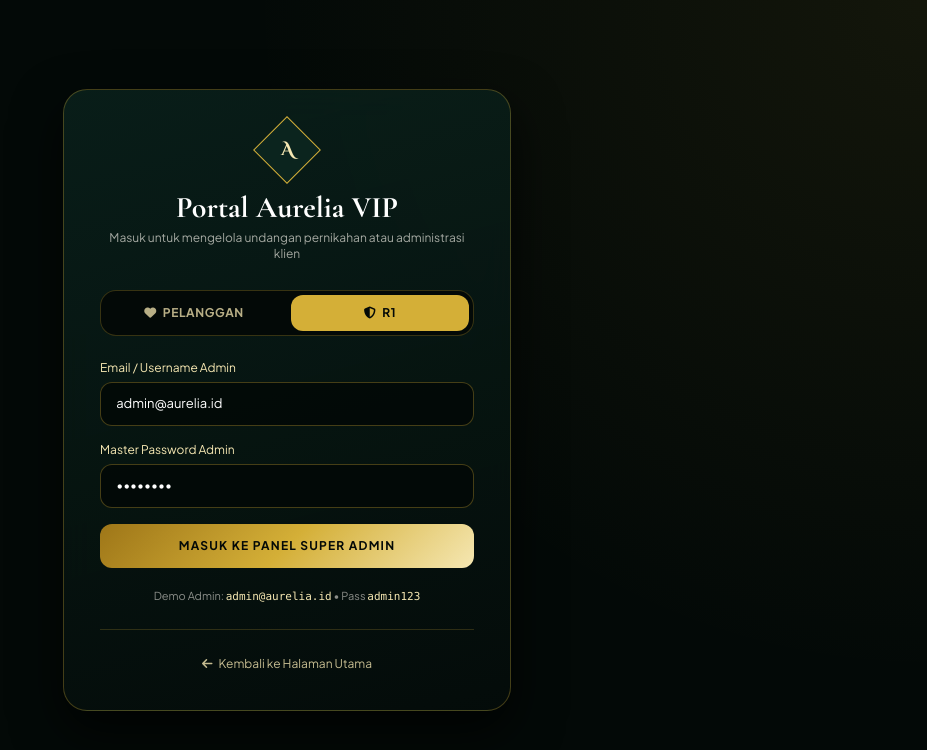
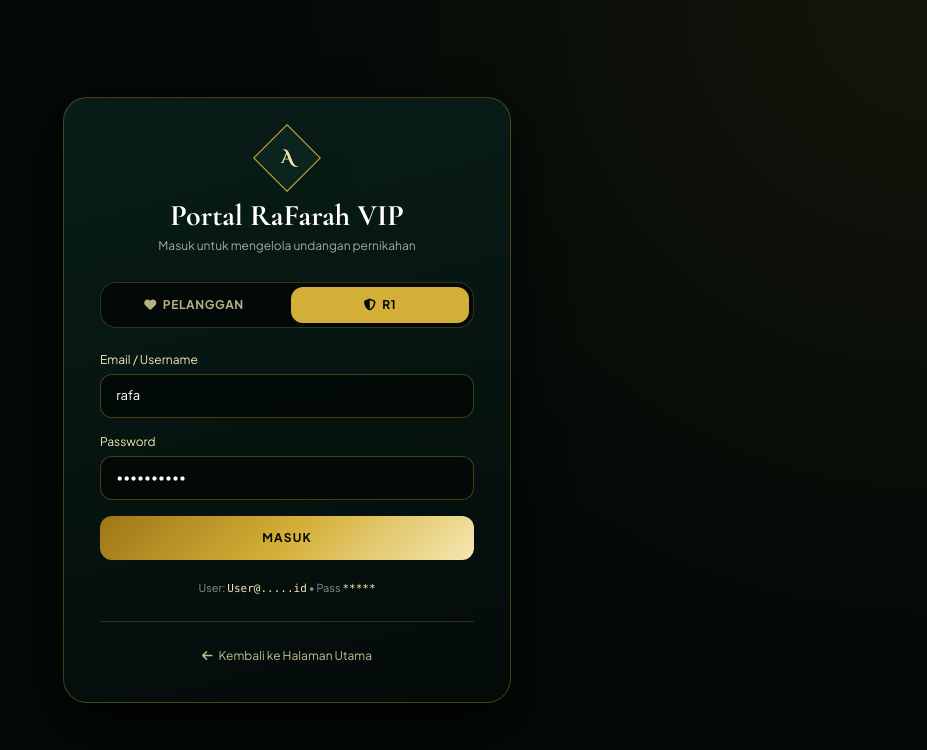
Before and after one commit to faridablongkod571-alt/aurelia-royal-invite, a plain HTML site: page portal.html in a window 1280 px wide. Both pictures are taken after a click on the button "R1". Shown: the whole page, without its empty margins (353-1280 px from the left). Drawn offline with nearby package versions, Linux system fonts and the light colour scheme.

Commit message:
Update portal.html

```diff
--- a/portal.html
+++ b/portal.html
@@ -80,8 +80,8 @@
                 <a href="index.html" class="inline-flex items-center justify-center w-12 h-12 rotate-45 border border-goldPrimary bg-emeraldDeep mb-4">
                     <span class="-rotate-45 font-cinzel text-lg font-bold text-goldChampagne">A</span>
                 </a>
-                <h1 class="font-editorial text-3xl font-bold text-white">Portal Aurelia VIP</h1>
-                <p class="text-xs text-ivoryPearl/65 mt-1">Masuk untuk mengelola undangan pernikahan atau administrasi klien</p>
+                <h1 class="font-editorial text-3xl font-bold text-white">Portal RaFarah VIP</h1>
+                <p class="text-xs text-ivoryPearl/65 mt-1">Masuk untuk mengelola undangan pernikahan </p>
             </div>
 
             <!-- Role Switcher Tabs -->
@@ -110,25 +110,25 @@
                     Masuk ke Editor Undangan
                 </button>
                 <p class="text-[11px] text-center text-ivoryPearl/55 pt-1">
-                    Demo Pelanggan: Slug <code class="text-goldChampagne">raka-kinanti</code> • PIN <code class="text-goldChampagne">123456</code>
+                    Info Lebih Lanjut <code class="text-goldChampagne">WhatApps</code> • Di <code class="text-goldChampagne">081242433912</code>
                 </p>
             </form>
 
             <!-- Super Admin Login Form -->
             <form id="form-admin-login" class="space-y-4 hidden">
                 <div>
-                    <label class="block text-xs text-goldChampagne mb-1.5">Email / Username Admin</label>
-                    <input type="text" id="login-admin-user" value="admin@aurelia.id" required class="input-luxury">
+                    <label class="block text-xs text-goldChampagne mb-1.5">Email / Username</label>
+                    <input type="text" id="login-admin-user" value="rafa" required class="input-luxury">
                 </div>
                 <div>
-                    <label class="block text-xs text-goldChampagne mb-1.5">Master Password Admin</label>
-                    <input type="password" id="login-admin-pass" value="admin123" required class="input-luxury">
+                    <label class="block text-xs text-goldChampagne mb-1.5">Password</label>
+                    <input type="password" id="login-admin-pass" value="rafa111223" required class="input-luxury">
                 </div>
                 <button type="submit" class="btn-gold w-full py-3.5 rounded-xl text-xs uppercase tracking-widest cursor-pointer">
-                    Masuk ke Panel Super Admin
+                    Masuk
                 </button>
                 <p class="text-[11px] text-center text-ivoryPearl/55 pt-1">
-                    Demo Admin: <code class="text-goldChampagne">admin@aurelia.id</code> • Pass <code class="text-goldChampagne">admin123</code>
+                     User: <code class="text-goldChampagne">User@.....id</code> • Pass <code class="text-goldChampagne">*****</code>
                 </p>
             </form>
 
```
